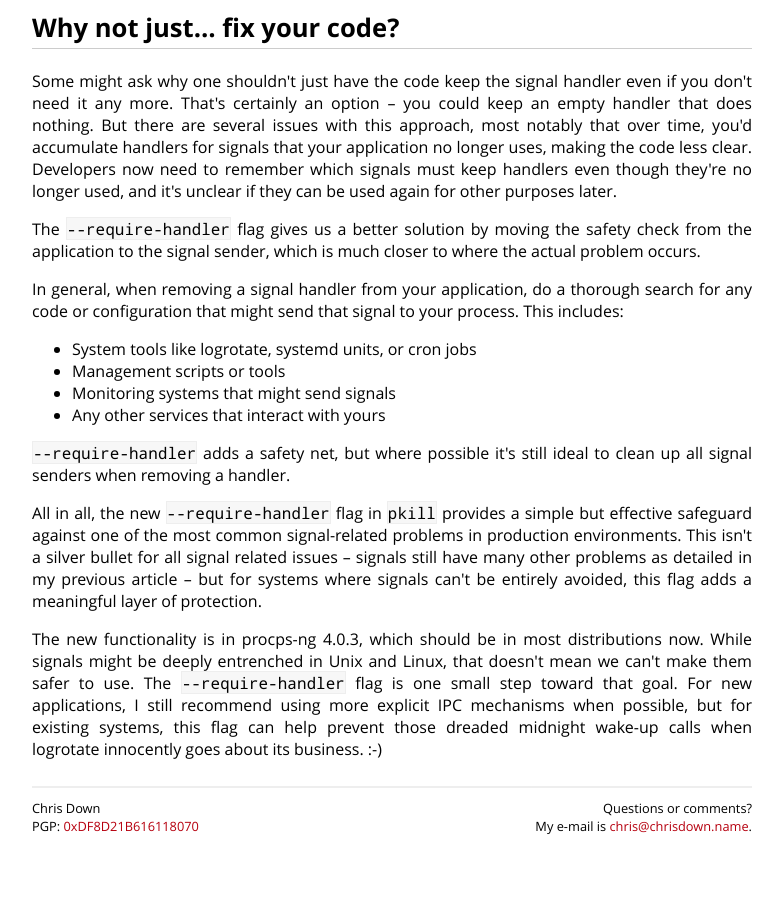
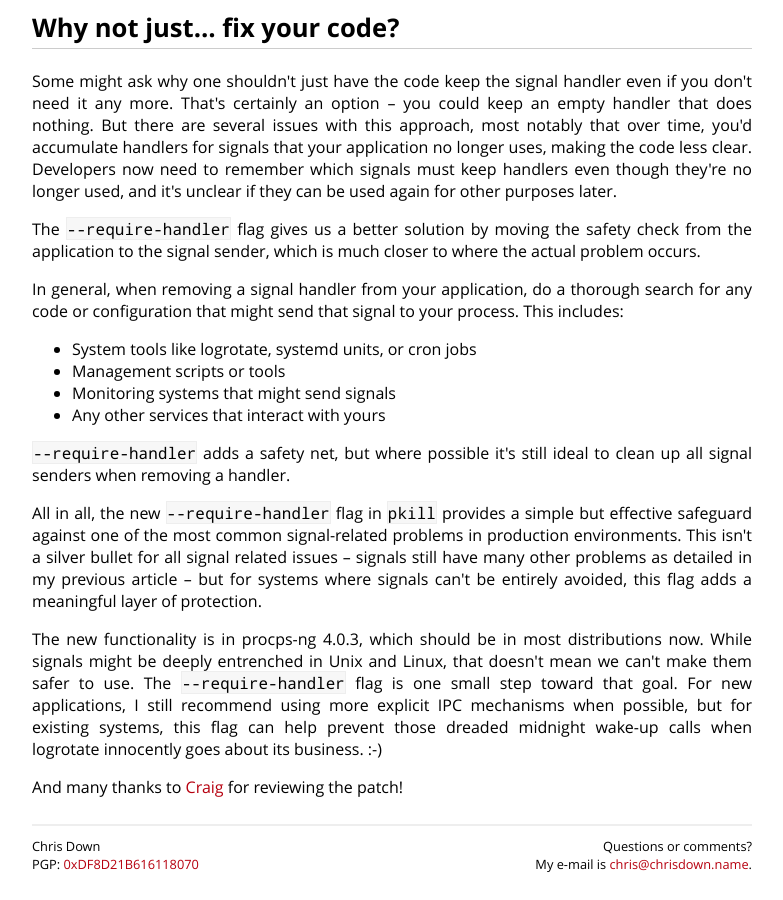
Before and after one commit to cdown/chrisdown.name, a Jekyll site: the page built from _posts/2025-05-12-safer-signal-sending-with-pkill-require-handler.md, in a window 1280 px wide and 900 px high, scrolled down 6651 px. Shown: the whole window, without its empty margins (248-1031 px from the left). Built offline with Jekyll 4.4.1, drawn with Linux system fonts in a browser that asks for light colours; before the commit the page ends 7513 px from its top, so only the background shows below that.

Commit message:
require handler post: Thank Craig

```diff
--- a/_posts/2025-05-12-safer-signal-sending-with-pkill-require-handler.md
+++ b/_posts/2025-05-12-safer-signal-sending-with-pkill-require-handler.md
@@ -395,3 +395,5 @@ is one small step toward that goal. For new applications, I still recommend
 using more explicit IPC mechanisms when possible, but for existing systems,
 this flag can help prevent those dreaded midnight wake-up calls when logrotate
 innocently goes about its business. :-)
+
+And many thanks to [Craig](https://gitlab.com/csmall) for reviewing the patch!
```
